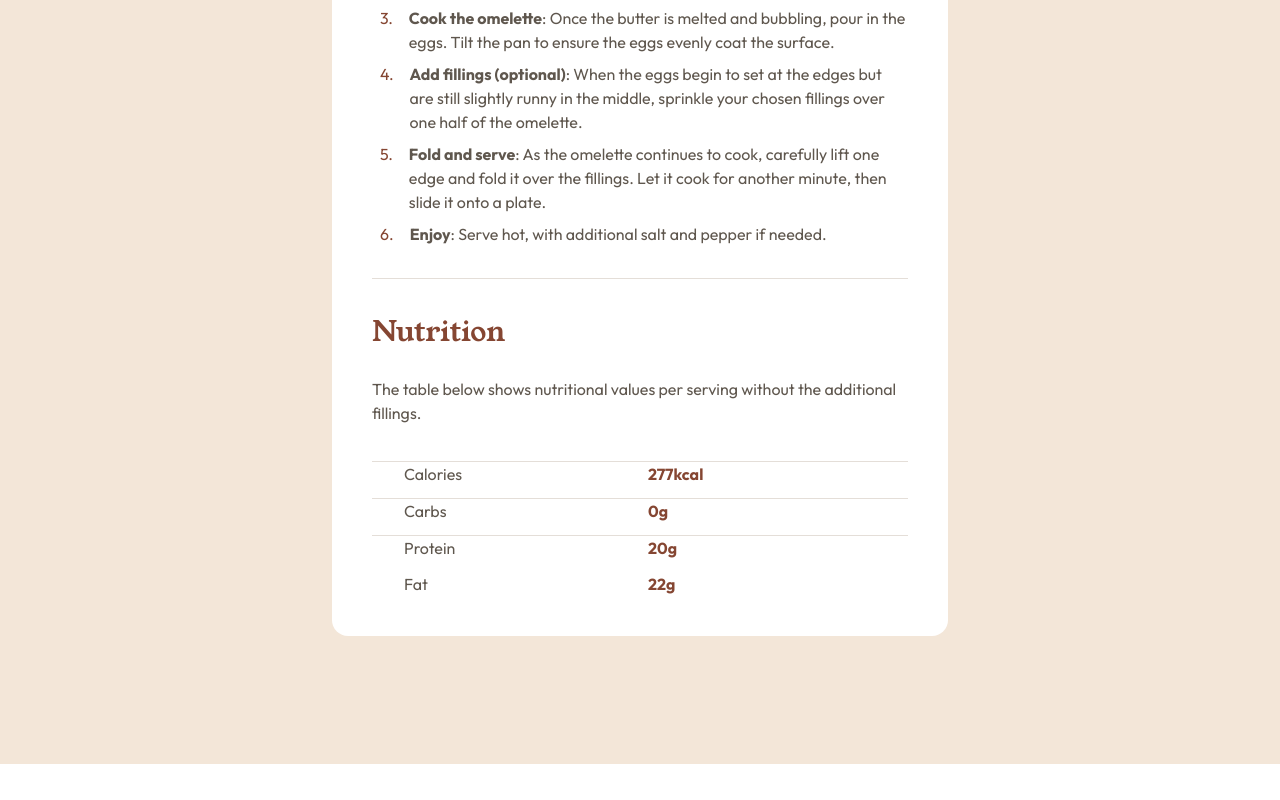
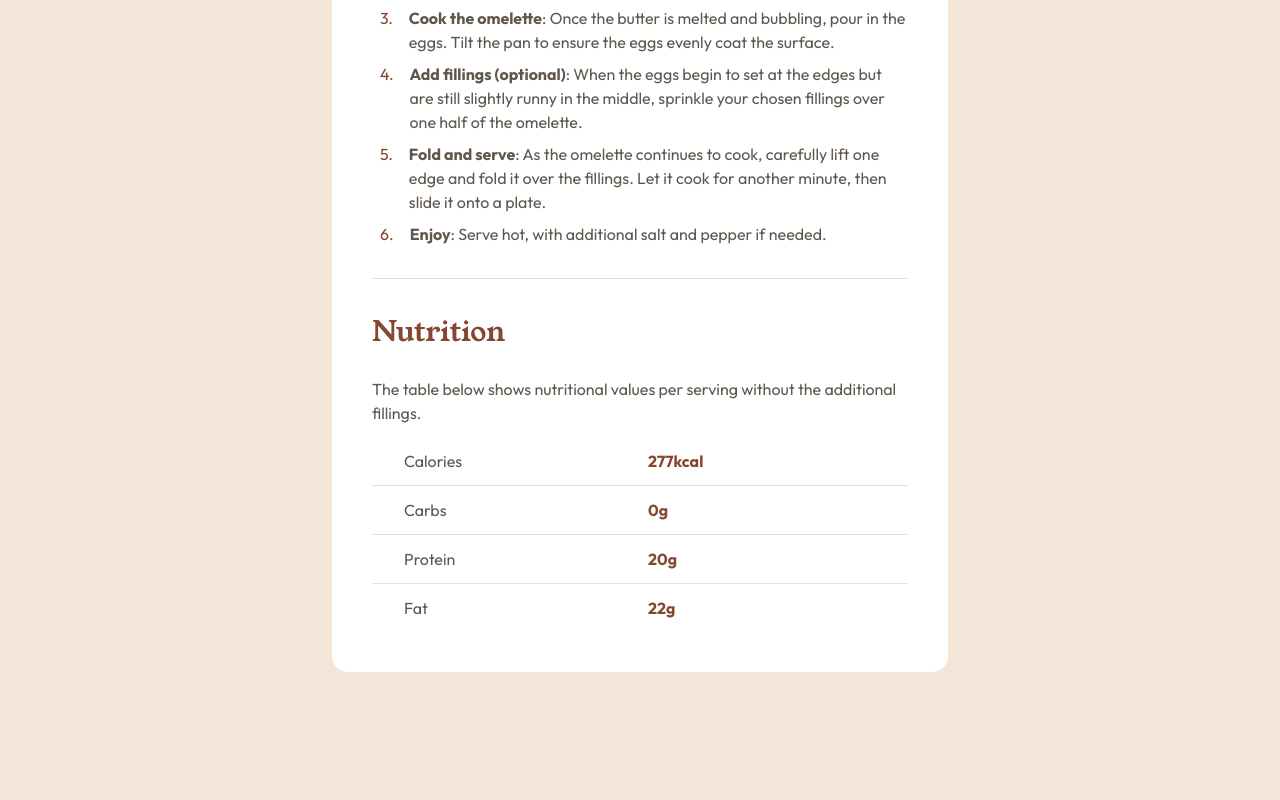
Before and after one commit to BlonoBuccellati/fm-recipe-page, a Next.js app: page / in a window 1280 px wide. Shown: the part 1367-2167 px from the top of the page. Before the commit the page ends 2131 px from the top, so only its background shows below. Built offline with nearby package versions, Linux system fonts and the light colour scheme.

Commit message:
fix(nutrition): hrタグを削除したことによって、スタイルがずれたため、classの修正。
リストの要素によってスタイルを別で適用することで対応

```diff
--- a/src/_components/nutrition.tsx
+++ b/src/_components/nutrition.tsx
@@ -37,9 +37,8 @@ const Nutrition = () => {
             <tr
               key={data.title}
               className={`px-8 grid grid-cols-2 gap-4 ${
-                index !== NutritionTableList.length - 1 &&
-                'my-3 border-t border-Stone-150'
-              }`}
+                index !== 0 && 'py-3 border-t border-Stone-150'
+              } ${index === 0 && 'pb-3'}`}
             >
               <td>{data.title}</td>
               <td className='text-Brown-800 font-bold'>{data.value}</td>
```
